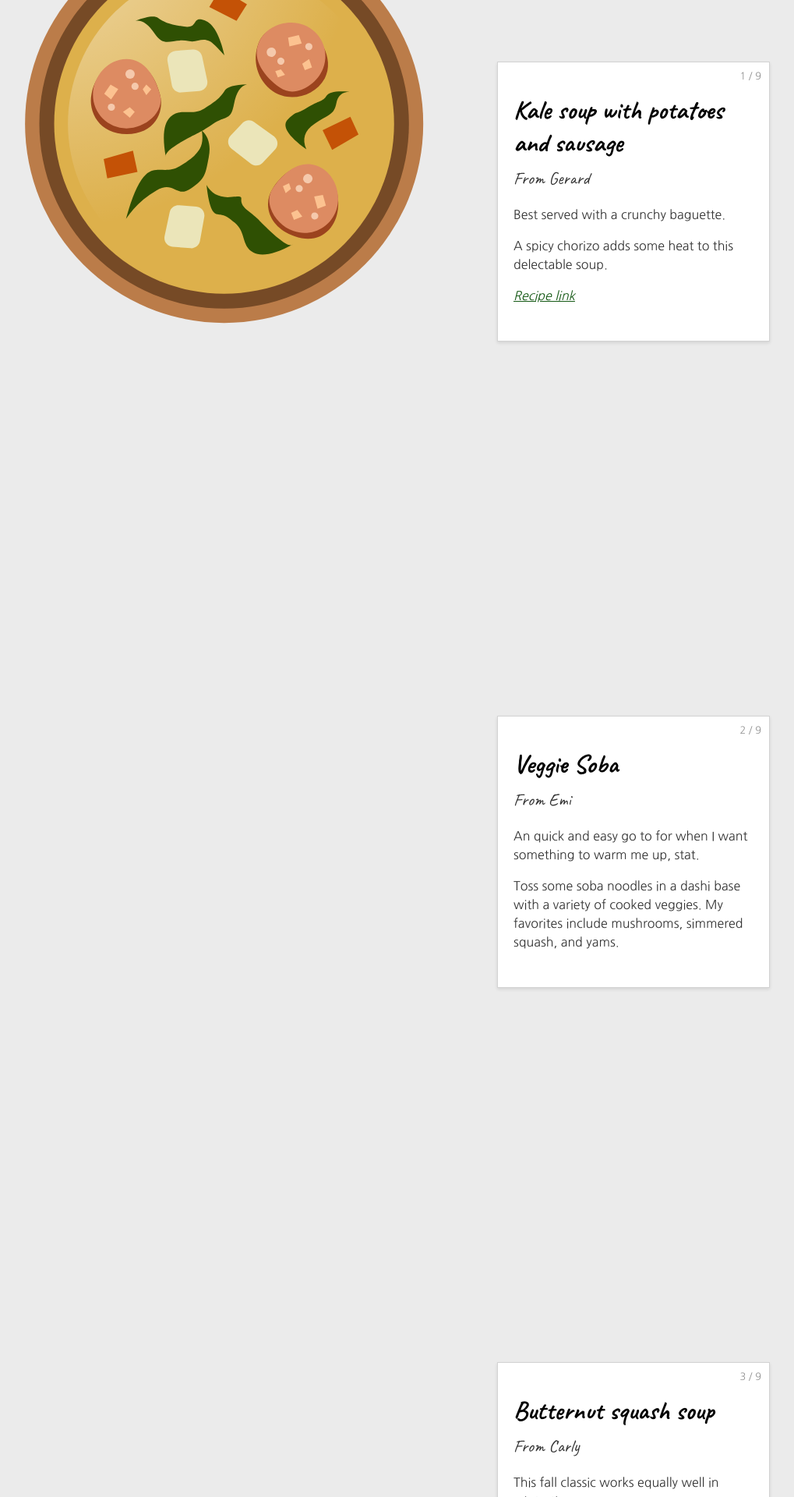
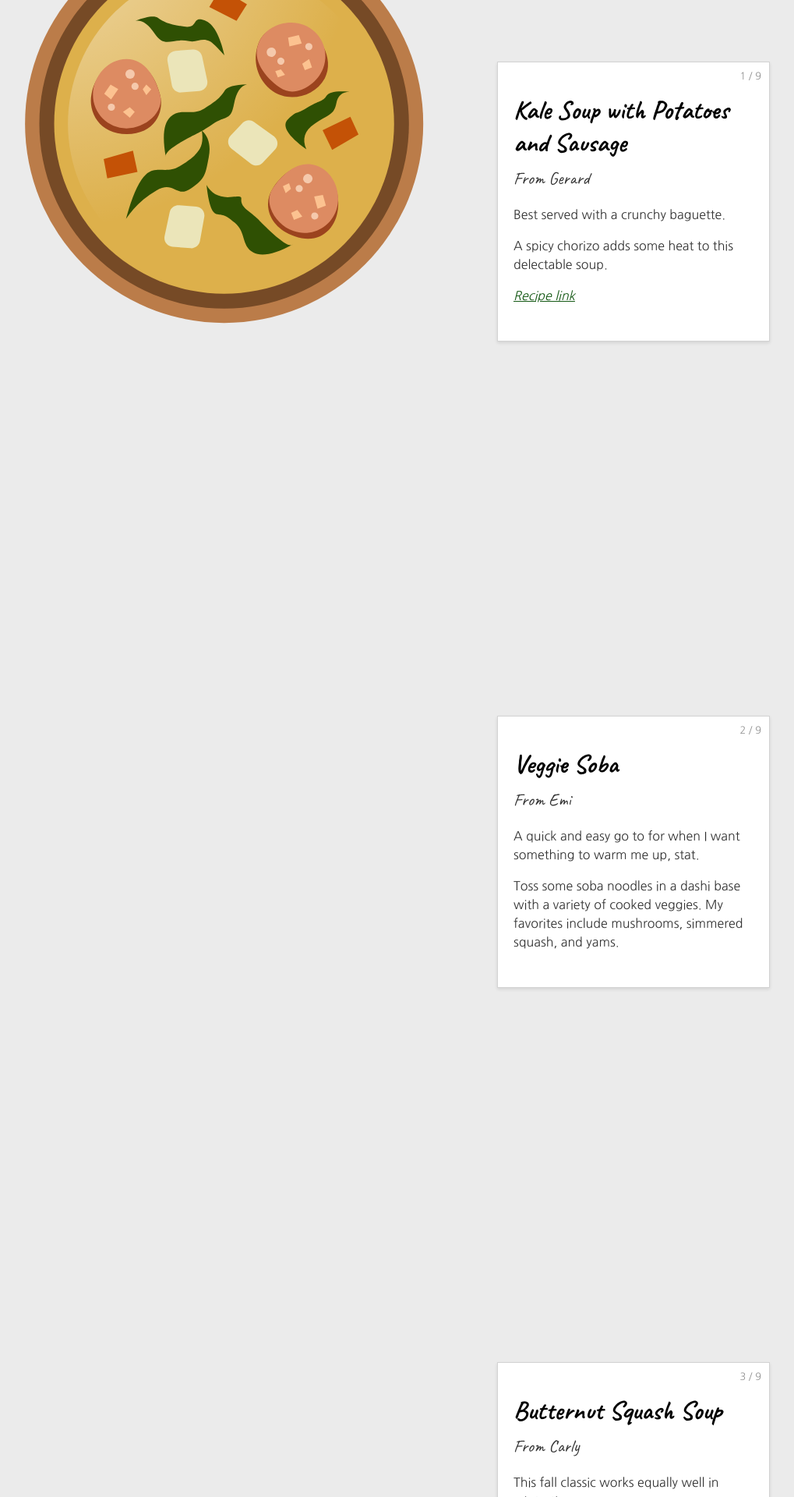
Before and after one commit to emikjackson/we-like-soup, a SvelteKit app: page / in a window 1280 px wide. Shown: the part 1180-3100 px from the top of the page at 78% size, without its empty margins (152-1171 px from the left). Built offline with nearby package versions, Linux system fonts and the light colour scheme; a web font is replaced by a local one.

Commit message:
feat/fix typos

```diff
--- a/src/routes/SoupScroller.svelte
+++ b/src/routes/SoupScroller.svelte
@@ -50,7 +50,7 @@
         d: "M564.5,175.619491 C633.833333,69.2861577 671.166667,16.1194911 676.5,16.1194911 C684.5,16.1194911 700,40.1194911 700,53.1194911 C700,61.7861577 659.166667,106.119491 577.5,186.119491 L564.5,175.619491 Z",
       },
       submitter: "Gerard",
-      title: "Kale soup with potatoes and sausage",
+      title: "Kale Soup with Potatoes and Sausage",
       paragraphs: ["Best served with a crunchy baguette.", "A spicy chorizo adds some heat to this delectable soup."],
       link: "https://cooking.nytimes.com/recipes/7416-kale-soup-with-potatoes-and-sausage",
       toppings1: soup1_toppings1,
@@ -80,7 +80,7 @@
       },
       submitter: "Emi",
       title: "Veggie Soba",
-      paragraphs: ["An quick and easy go to for when I want something to warm me up, stat.", "Toss some soba noodles in a dashi base with a variety of cooked veggies. My favorites include mushrooms, simmered squash, and yams."],
+      paragraphs: ["A quick and easy go to for when I want something to warm me up, stat.", "Toss some soba noodles in a dashi base with a variety of cooked veggies. My favorites include mushrooms, simmered squash, and yams."],
       toppings1: soup2_toppings2,
       toppings2: soup2_toppings1,
     },
@@ -107,7 +107,7 @@
         d: "M506,204.119491 C591.666667,76.7861577 637.166667,13.1194911 642.5,13.1194911 C650.5,13.1194911 665.5,39.5 665.5,52.5 C665.5,61.1666667 616.666667,115.206497 519,214.619491 L506,204.119491 Z",
       },
       submitter: "Carly",
-      title: "Butternut squash soup",
+      title: "Butternut Squash Soup",
       paragraphs: ["This fall classic works equally well in wintertime.", "Though the plain soup speaks well enough for itself, feel free to spruce it up with some black pepper and a sprig of rosemary."],
       // link: "https://cooking.nytimes.com/recipes/7416-kale-soup-with-potatoes-and-sausage",
       toppings1: soup3_toppings1,
```
